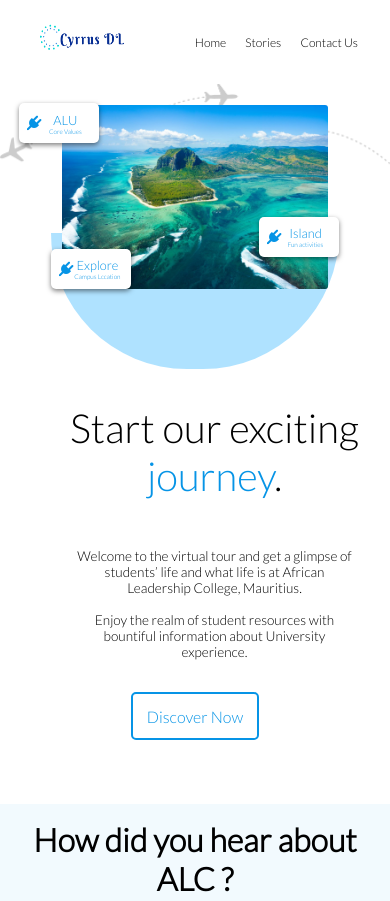
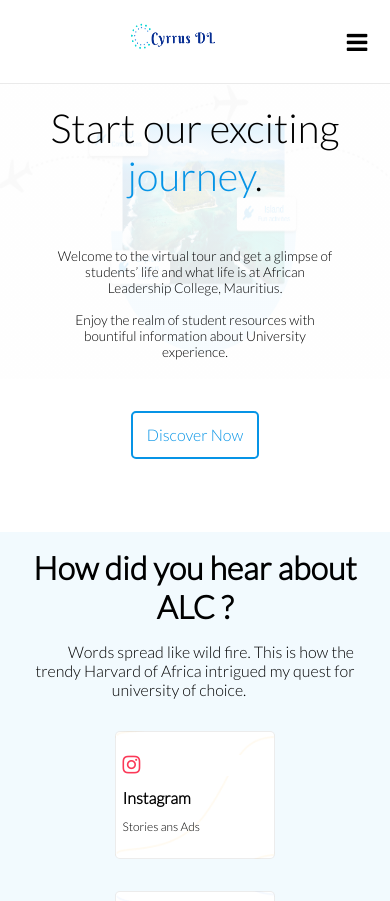
Before and after one commit to noeldalmas/Crackajacks, a plain HTML site: page index.html in a window 390 px wide. Shown: the top 901 px of the page. Drawn offline with nearby package versions, Linux system fonts and the light colour scheme.

Commit message:
Implemented toggle button

```diff
--- a/css/landing.css
+++ b/css/landing.css
@@ -32,10 +32,17 @@ Eg. div.something{
 
 }
 
-body, .container{
+body{
+    scroll-behavior: auto;
+}
+
+.container{
+    width: 100%;
+}
+
+.main-content, header{
     overflow-x: hidden;
 }
-
 
 /* HEADER ======================= */
 .header{
@@ -44,6 +51,11 @@ body, .container{
     align-items: center;
     justify-content: space-between;
     height: 10vh;
+    position: sticky;
+    top: 0;
+    z-index: 5 !important;
+    background-color: white;
+    border-bottom: 1px solid rgba(128, 128, 128, 0.168);
 }
 
 /* Logo ***************/
@@ -62,6 +74,7 @@ body, .container{
 /* Navigation ************ */
 .navigation{
     margin-right: 10rem;
+    transition: all ease-in-out 500ms;
 }
 
 .navigation ul{
@@ -81,6 +94,13 @@ body, .container{
 
 .navigation ul li a:hover{
     color: var(--color-light-blue);
+}
+
+.toggleButton{
+    font-size: 1.5rem;
+    margin-right: 2rem;
+    display: none;
+    transition: all ease-in-out 500ms;
 }
 
 /* LANDING SCREEN ======================= */
--- a/css/landing_queries.css
+++ b/css/landing_queries.css
@@ -33,22 +33,19 @@
     }
 
     .landing-screen{
-        height:60rem;
+        height:35rem;
 
     }
 
     .landing-message{
         width: 100%;
-
+        background: linear-gradient(rgba(254, 254, 254, 0.9), rgba(254, 254, 254, 0.9)), url('../assets/images/screenshot-landing.png') no-repeat;
+        background-size:100% 100%;
+        justify-content: center;
     }
 
     .landing-image{
-        width: 100%;
-        align-items: center;
-    }
-
-    .half-circle{
-        margin-left: 0;
+        display: none;
     }
 
     .landing-screen-action{
@@ -94,7 +91,7 @@
     /* LANDING IMAGE */
 
     .landing-screen{
-        height: 45rem;
+        height: 28rem;
     }
 
     .landing-screen div.landing-screen-content{
@@ -223,6 +220,46 @@
         margin-top: .75rem;
     }
 
+
+    .toggleButton{
+        display: block;
+        flex: 1;
+        display: flex;
+        align-items: center;
+        height: 100%;
+        margin-right: 0rem;
+        background-color: white;
+    }
+
+    .logo{
+        flex: 8;
+        height: 100%;
+        margin-left: 0rem;
+        display: flex;
+        justify-content: center;
+        background-color: white;
+    }
+
+    .navigation{
+        position: absolute;
+        top:10vh;
+        height: 5rem;
+        width: 100%;
+        margin-right: 0rem;
+        background-color: rgba(255, 255, 255, 0.948);
+        display: flex;
+        justify-content: center;
+        transform: translateY(-20vh);
+        z-index: -1 !important;
+
+    }
+
+    .hiddable{
+        transform: translateY(0vh);
+    }
+
+
+
 }
 
 @media only screen and  (max-width:400px){
--- a/index.html
+++ b/index.html
@@ -6,7 +6,7 @@
     <meta name="viewport" content="width=device-width, initial-scale=1.0">
     <!-- <meta name="color-scheme" content="dark light"> -->
 
-    <title>Landing Page</title>
+    <title>IP1-GROUP9</title>
 
     <link rel="stylesheet" href="https://cdnjs.cloudflare.com/ajax/libs/font-awesome/4.7.0/css/font-awesome.min.css">
     <link rel="shortcut icon" href="./assets/images/logo.png">
@@ -55,6 +55,7 @@
         }
 
     </style>
+
 </head>
 <body>
     <div class="container">
@@ -62,13 +63,16 @@
             <div class="logo">
                 <a href="/"><img src="./assets/images/logo.png" alt=""></a>
             </div>
-            <div class="navigation">
+            <div id="navigation" class="navigation">
                 <ul>
                     <li><a href="/">Home</a></li>
                     <li><a href="./html/stories/">Stories</a></li>
                     <li><a href="./html/contact/">Contact Us</a></li>
                 </ul>
 
+            </div>
+            <div class="toggleButton">
+                <i id="toggle" class="fa fa-bars"></i>
             </div>
 
         </div>
@@ -590,8 +594,11 @@
                     prevEl: ".swiper-prev",
                 },
         });
+
+
   </script>
 
+<script src="./js/toggle.js"></script>
 
 
 </body>
--- /dev/null
+++ b/js/toggle.js
@@ -0,0 +1,19 @@
+
+const toggleButton = document.getElementById("toggle");
+const navigation = document.getElementById("navigation");
+
+
+toggleButton.addEventListener('click', () =>{
+
+    if(navigation.classList.value === "navigation"){
+        navigation.classList.add('hiddable');
+        toggleButton.classList.remove('fa-bars');
+        toggleButton.classList.add('fa-close');
+    }
+
+    else{
+        navigation.classList.remove('hiddable');
+        toggleButton.classList.remove('fa-close');
+        toggleButton.classList.add('fa-bars');
+    }
+});
```
Also changed, not shown: assets/images/screenshot-landing.png (added), css/light-landing.css (added), html/stories/index.html (line endings or trailing spaces).
